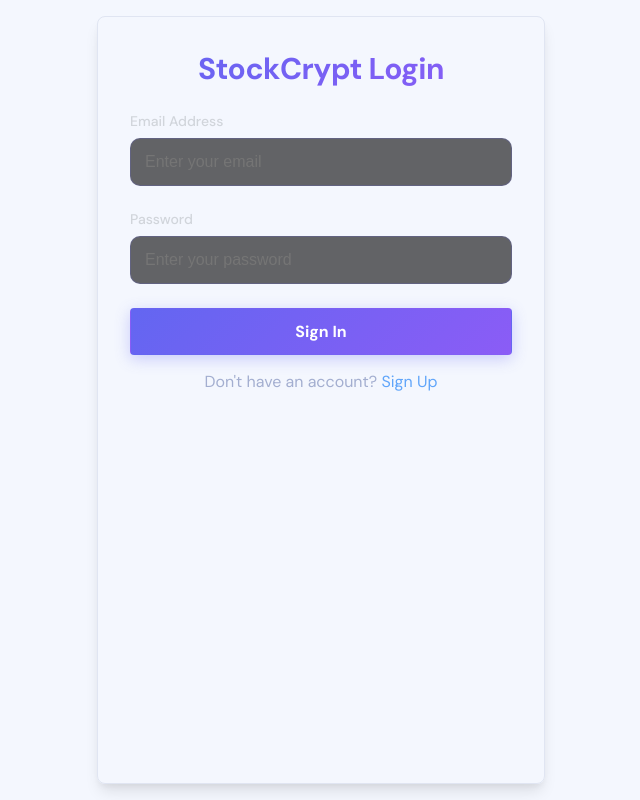
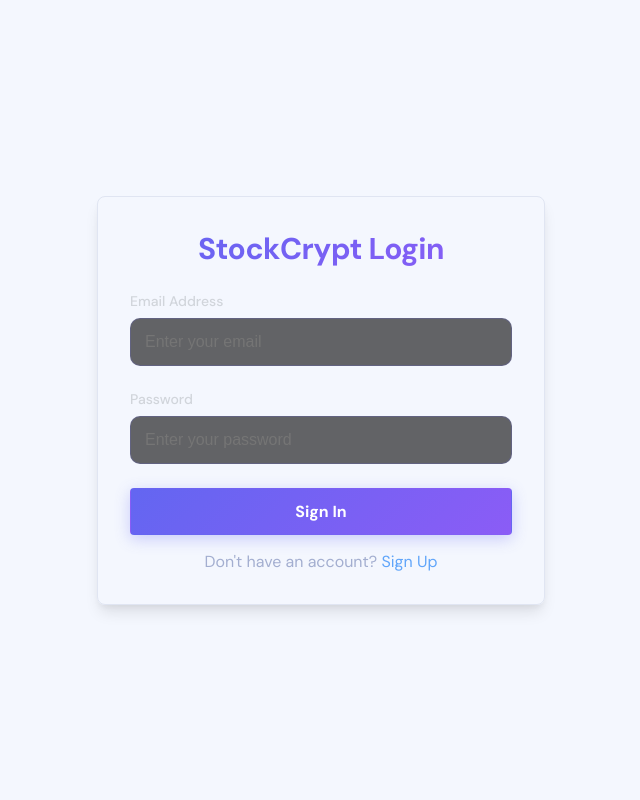
Before and after one commit to ArchitCodes1204/StockCrypt, a React (Vite) app in the folder frontend/: page /login in a window 1280 px wide. Shown: the whole page, without its empty margins (319-959 px from the left). Built offline with nearby package versions, Linux system fonts and the light colour scheme; no server answers.

Commit message:
Update App.css

```diff
--- a/frontend/src/App.css
+++ b/frontend/src/App.css
@@ -2,7 +2,7 @@
 .container {
   min-height: 100vh;
   display: flex;
-  align-items: cen;
+  align-items: center;
   justify-content: center;
   padding: 1rem;
 }
```
